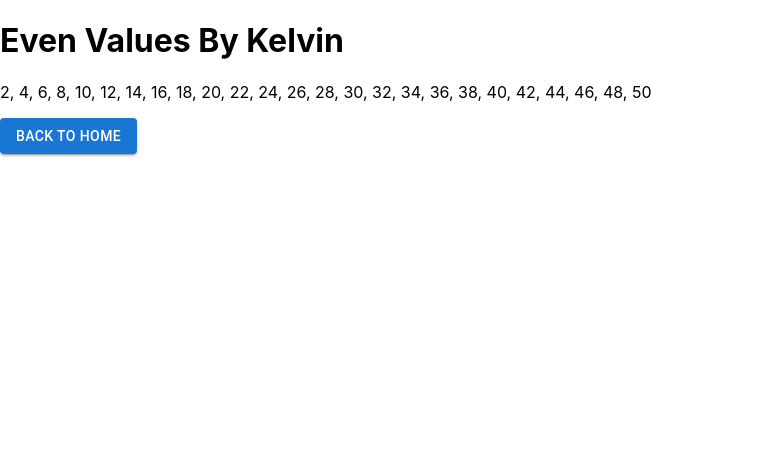
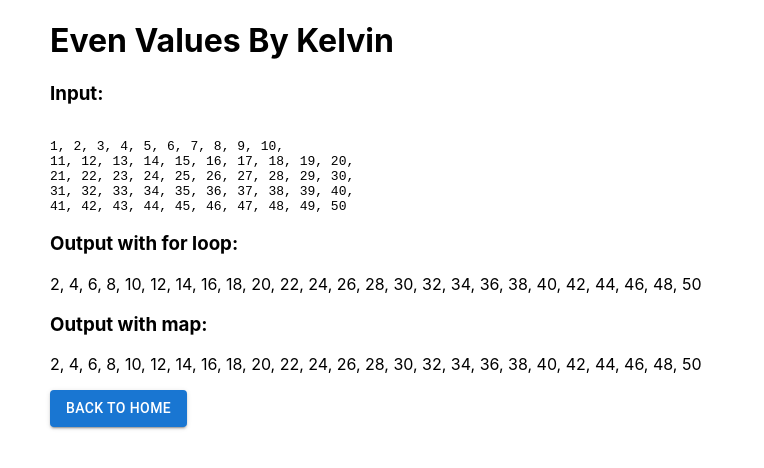
Before and after one commit to KelvinYou/interview-react, a React (Create React App) app: page /even_array in a window 1280 px wide. Shown: the top 468 px of the page, without its empty margins (0-764 px from the left). Built offline with nearby package versions, Linux system fonts and the light colour scheme.

Commit message:
nested for loop &.map()

```diff
--- a/src/pages/EvenArray.tsx
+++ b/src/pages/EvenArray.tsx
@@ -16,9 +16,22 @@ var kelvin: ArrayNum = {
 
 
 const EvenArray = () => {
-  const evenValues = [];
   const navigate = useNavigate();
 
+  const allValues = [];
+  for (const key in kelvin) {
+    if (kelvin.hasOwnProperty(key)) {
+      for (const element of kelvin[key]) {
+        allValues.push(element);
+      }
+    }
+  }
+
+  const input = allValues
+    .map((value, index) => ((index) % 10 === 0) ? `\n${value}` : `${value}`)
+    .join(", ");
+
+  const evenValues = [];
   for (const key in kelvin) {
     if (kelvin.hasOwnProperty(key)) {
       for (const element of kelvin[key]) {
@@ -32,13 +45,29 @@ const EvenArray = () => {
   const output = evenValues.join(', ');
 
   return (
-    <>
+    <div style={{ marginLeft: "50px" }}>
       <h1>Even Values By Kelvin</h1>
+
+      <h3>Input: </h3>
+      <pre>{input}</pre>
+
+      <h3>Output with for loop: </h3>
       <p>{output}</p>
+
+      <h3>Output with map: </h3>
+      <p>
+        {
+          Object.values(kelvin)
+          .map((array) => array.filter((element) => element % 2 === 0))
+          .flat().join(", ")
+        }
+      </p>
+
+
       <Button variant='contained' onClick={ () => {
         navigate("/");
       } }>Back to Home</Button>
-    </>
+    </div>
   );
 }
 
```
